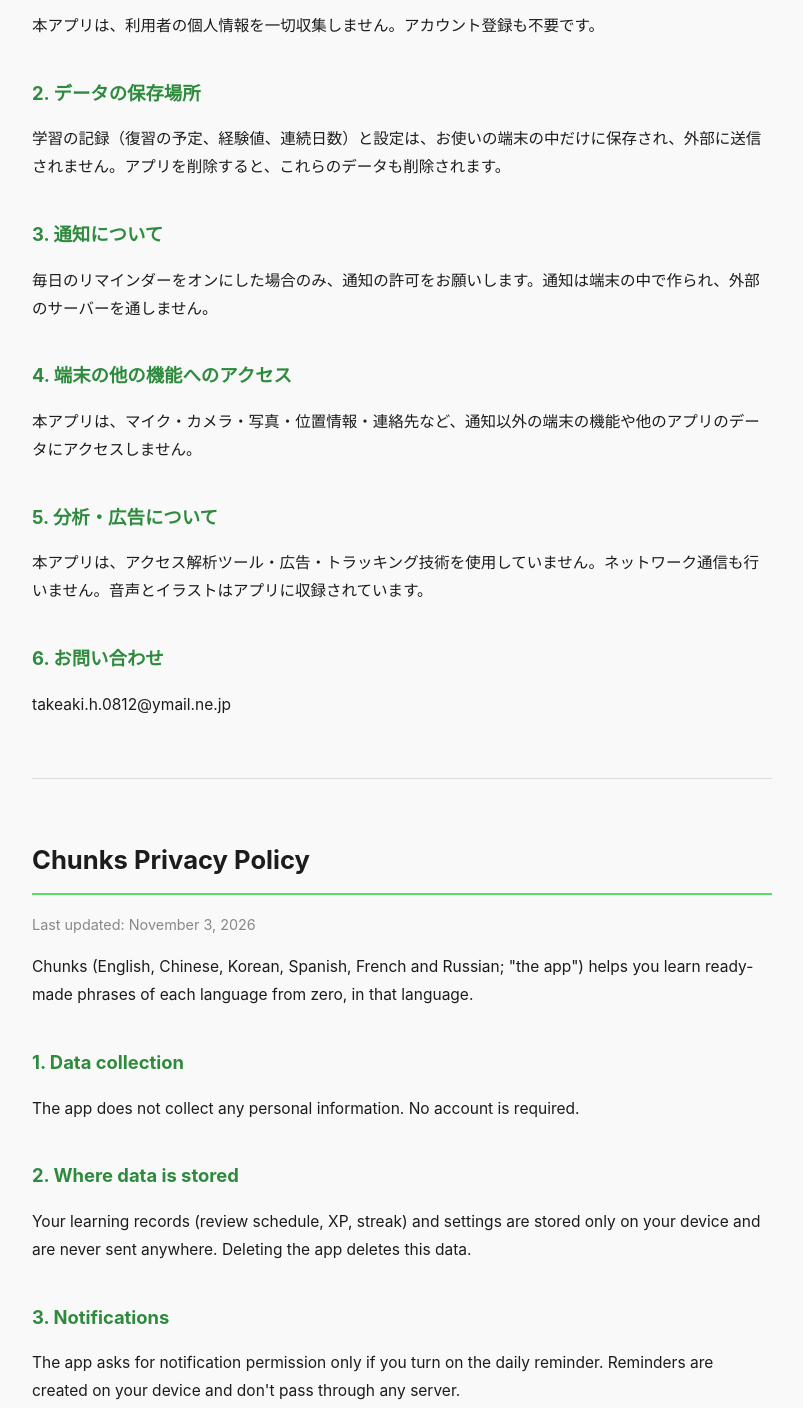
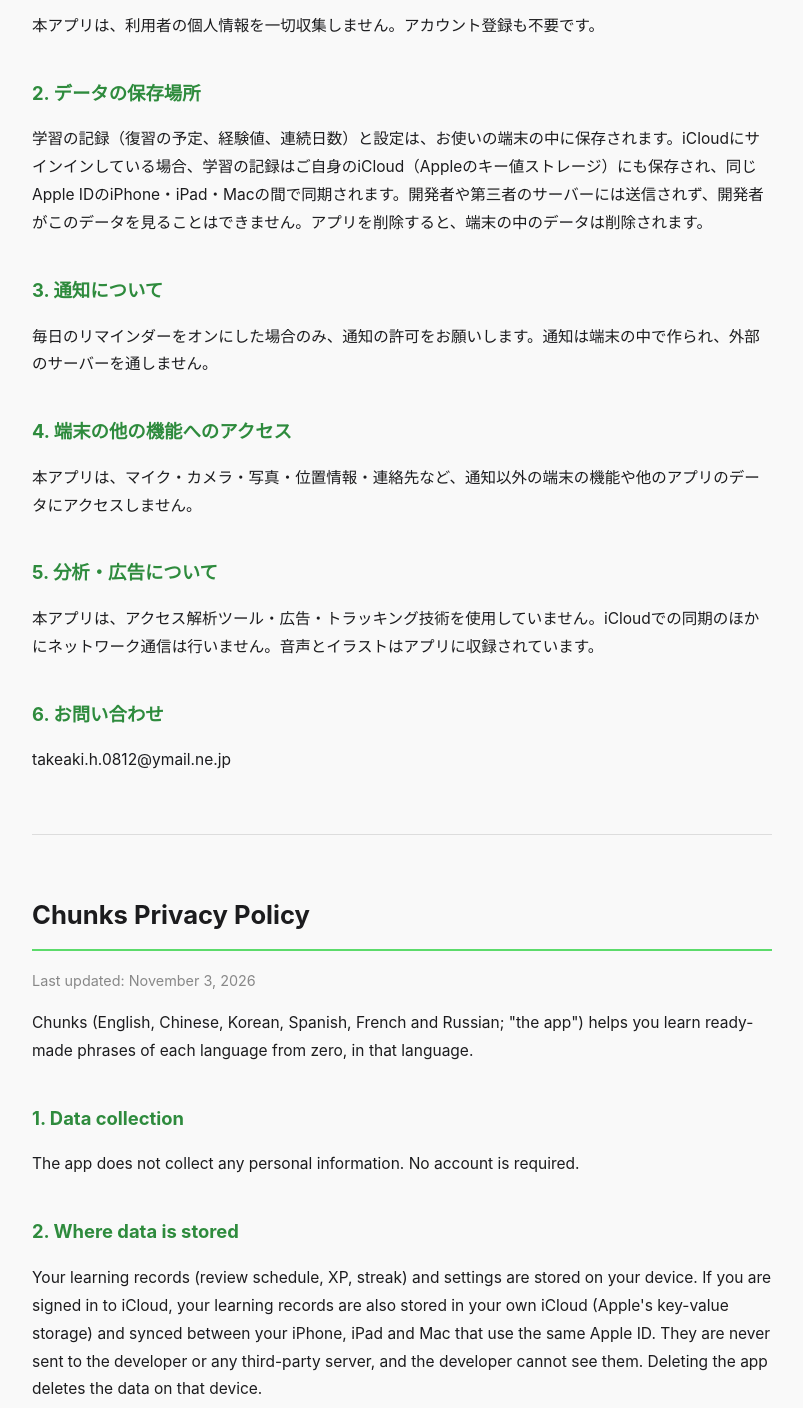
Before and after one commit to Takeaki-ortho/neckguard-privacy, a plain HTML site: page chunkq-lang.html in a window 1280 px wide. Shown: the part 303-1711 px from the top of the page, without its empty margins (238-1041 px from the left). Drawn offline with Linux system fonts and the light colour scheme.

Commit message:
Chunks: mention iCloud sync in privacy policy
Co-Authored-By: Claude Opus 5.5 <noreply@anthropic.com>

```diff
--- a/chunkq-lang.html
+++ b/chunkq-lang.html
@@ -25,7 +25,7 @@
 <p>本アプリは、利用者の個人情報を一切収集しません。アカウント登録も不要です。</p>
 
 <h2>2. データの保存場所</h2>
-<p>学習の記録（復習の予定、経験値、連続日数）と設定は、お使いの端末の中だけに保存され、外部に送信されません。アプリを削除すると、これらのデータも削除されます。</p>
+<p>学習の記録（復習の予定、経験値、連続日数）と設定は、お使いの端末の中に保存されます。iCloudにサインインしている場合、学習の記録はご自身のiCloud（Appleのキー値ストレージ）にも保存され、同じApple IDのiPhone・iPad・Macの間で同期されます。開発者や第三者のサーバーには送信されず、開発者がこのデータを見ることはできません。アプリを削除すると、端末の中のデータは削除されます。</p>
 
 <h2>3. 通知について</h2>
 <p>毎日のリマインダーをオンにした場合のみ、通知の許可をお願いします。通知は端末の中で作られ、外部のサーバーを通しません。</p>
@@ -34,7 +34,7 @@
 <p>本アプリは、マイク・カメラ・写真・位置情報・連絡先など、通知以外の端末の機能や他のアプリのデータにアクセスしません。</p>
 
 <h2>5. 分析・広告について</h2>
-<p>本アプリは、アクセス解析ツール・広告・トラッキング技術を使用していません。ネットワーク通信も行いません。音声とイラストはアプリに収録されています。</p>
+<p>本アプリは、アクセス解析ツール・広告・トラッキング技術を使用していません。iCloudでの同期のほかにネットワーク通信は行いません。音声とイラストはアプリに収録されています。</p>
 
 <h2>6. お問い合わせ</h2>
 <p>takeaki.h.0812@ymail.ne.jp</p>
@@ -50,7 +50,7 @@
 <p>The app does not collect any personal information. No account is required.</p>
 
 <h2>2. Where data is stored</h2>
-<p>Your learning records (review schedule, XP, streak) and settings are stored only on your device and are never sent anywhere. Deleting the app deletes this data.</p>
+<p>Your learning records (review schedule, XP, streak) and settings are stored on your device. If you are signed in to iCloud, your learning records are also stored in your own iCloud (Apple's key-value storage) and synced between your iPhone, iPad and Mac that use the same Apple ID. They are never sent to the developer or any third-party server, and the developer cannot see them. Deleting the app deletes the data on that device.</p>
 
 <h2>3. Notifications</h2>
 <p>The app asks for notification permission only if you turn on the daily reminder. Reminders are created on your device and don't pass through any server.</p>
@@ -59,7 +59,7 @@
 <p>Apart from notifications, the app does not access the microphone, camera, photos, location, contacts, other device features, or data from other apps.</p>
 
 <h2>5. Analytics and advertising</h2>
-<p>The app uses no analytics, advertising or tracking, and it doesn't communicate over the network. Audio and illustrations are built into the app.</p>
+<p>The app uses no analytics, advertising or tracking, and apart from iCloud sync it doesn't communicate over the network. Audio and illustrations are built into the app.</p>
 
 <h2>6. Contact</h2>
 <p>takeaki.h.0812@ymail.ne.jp</p>
```
